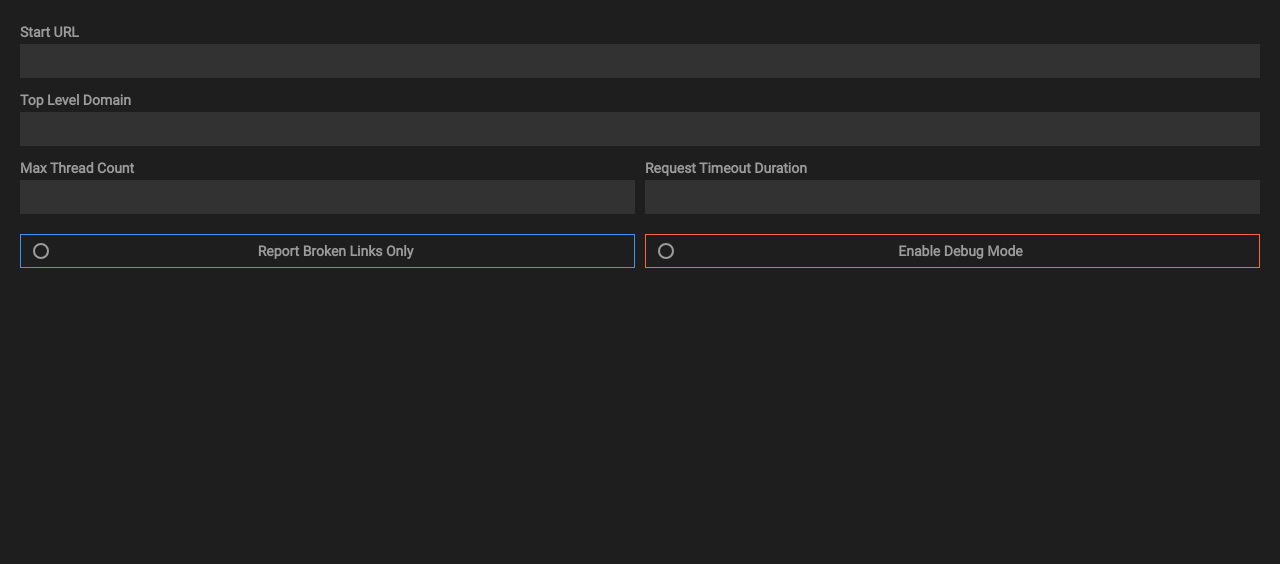
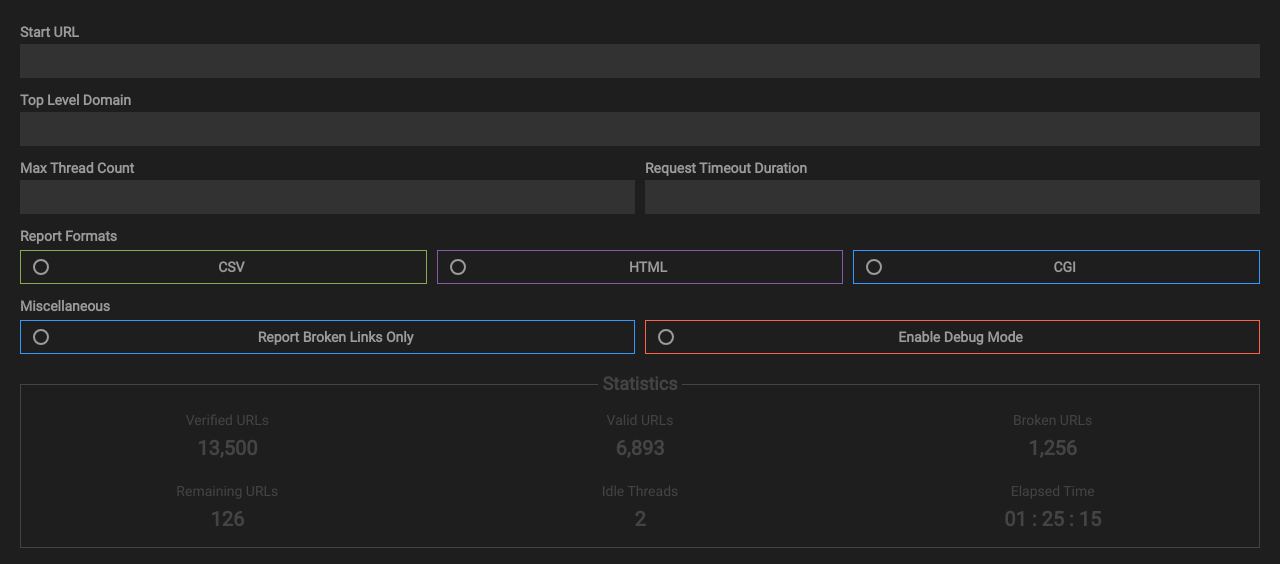
Before and after one commit to miniskylab/Helix, a plain HTML site: page Gui/www/index.html in a window 1280 px wide. Drawn offline with Linux system fonts and the light colour scheme; files whose address does not match are found by name.

Commit message:
Added the fourth draft of the GUI

```diff
--- a/Gui/www/index.html
+++ b/Gui/www/index.html
@@ -3,6 +3,7 @@
         <link href="styles/main.css" rel="stylesheet" />
         <link href="styles/button.css" rel="stylesheet" />
         <link href="styles/checkbox.css" rel="stylesheet" />
+        <link href="styles/statistics.css" rel="stylesheet" />
     </head>
     <body>
         <div class="field-group">
@@ -28,7 +29,40 @@
             </div>
         </div>
         <div class="field-group">
+            <div class="field field--one-third">
+                <div class="label">Report Formats</div>
+                <div class="checkbox checkbox--chelsea-cucumber">
+                    <input type="checkbox" />
+                    <div class="checkbox-content">
+                        <div class="checkbox__checkmark-icon"></div>
+                        <div class="checkbox__text">CSV</div>
+                    </div>
+                </div>
+            </div>
+            <div class="field field--one-third">
+                <div class="label"></div>
+                <div class="checkbox checkbox--purple">
+                    <input type="checkbox" />
+                    <div class="checkbox-content">
+                        <div class="checkbox__checkmark-icon"></div>
+                        <div class="checkbox__text">HTML</div>
+                    </div>
+                </div>
+            </div>
+            <div class="field field--one-third">
+                <div class="label"></div>
+                <div class="checkbox">
+                    <input type="checkbox" />
+                    <div class="checkbox-content">
+                        <div class="checkbox__checkmark-icon"></div>
+                        <div class="checkbox__text">CGI</div>
+                    </div>
+                </div>
+            </div>
+        </div>
+        <div class="field-group">
             <div class="field field--one-half">
+                <div class="label">Miscellaneous</div>
                 <div class="checkbox">
                     <input type="checkbox" />
                     <div class="checkbox-content">
@@ -38,11 +72,44 @@
                 </div>
             </div>
             <div class="field field--one-half">
+                <div class="label"></div>
                 <div class="checkbox checkbox--tomato">
                     <input type="checkbox" />
                     <div class="checkbox-content">
                         <div class="checkbox__checkmark-icon"></div>
                         <div class="checkbox__text">Enable Debug Mode</div>
+                    </div>
+                </div>
+            </div>
+        </div>
+        <div class="field-group">
+            <div class="field" style="opacity: 0.3">
+                <div class="statistics-label statistics-label-background">Statistics</div>
+                <div class="statistics-label">Statistics</div>
+                <div class="statistics">
+                    <div class="statistics-card">
+                        <div class="statistics-card-label">Verified URLs</div>
+                        <div class="statistics-card-value">13,500</div>
+                    </div>
+                    <div class="statistics-card">
+                        <div class="statistics-card-label">Valid URLs</div>
+                        <div class="statistics-card-value">6,893</div>
+                    </div>
+                    <div class="statistics-card">
+                        <div class="statistics-card-label">Broken URLs</div>
+                        <div class="statistics-card-value">1,256</div>
+                    </div>
+                    <div class="statistics-card">
+                        <div class="statistics-card-label">Remaining URLs</div>
+                        <div class="statistics-card-value">126</div>
+                    </div>
+                    <div class="statistics-card">
+                        <div class="statistics-card-label">Idle Threads</div>
+                        <div class="statistics-card-value">2</div>
+                    </div>
+                    <div class="statistics-card">
+                        <div class="statistics-card-label">Elapsed Time</div>
+                        <div class="statistics-card-value">01 : 25 : 15</div>
                     </div>
                 </div>
             </div>
--- a/Gui/www/styles/checkbox.css
+++ b/Gui/www/styles/checkbox.css
@@ -1,6 +1,6 @@
 .checkbox {
     position: relative;
-    margin-top: 10px;
+    margin-top: 2px;
     vertical-align: top;
     user-select: none;
     cursor: pointer;
@@ -16,9 +16,19 @@
     border: 1px solid #3399FF;
 }
 
+/* Begin: Border Color */
 .checkbox--tomato .checkbox-content {
     border-color: #FF6347;
 }
+
+.checkbox--chelsea-cucumber .checkbox-content {
+    border-color: #87AC4E;
+}
+
+.checkbox--purple .checkbox-content {
+    border-color: #8959A8;
+}
+/* End: Border Color */
 
 .checkbox input {
     position: absolute;
@@ -29,25 +39,44 @@
     cursor: pointer;
 }
 
+/* Begin: Hover */
 .checkbox:hover .checkbox-content {
     color: #FFFFFF;
     background-color: rgba(51, 153, 255, 0.1);
 }
 
 .checkbox--tomato:hover .checkbox-content {
-    color: #FFFFFF;
     background-color: rgba(255, 99, 71, 0.1);
 }
 
+.checkbox--chelsea-cucumber:hover .checkbox-content {
+    background-color: rgba(135, 172, 78, 0.1);
+}
+
+.checkbox--purple:hover .checkbox-content {
+    background-color: rgba(137, 89, 168, 0.1);
+}
+/* End: Hover */
+
+/* Begin: Highlight */
 .checkbox input:checked ~ .checkbox-content {
     color: #FFFFFF;
     background-color: #3399FF;
 }
 
 .checkbox--tomato input:checked ~ .checkbox-content {
-    color: #FFFFFF;
     background-color: #FF6347;
 }
+
+.checkbox--chelsea-cucumber input:checked ~ .checkbox-content {
+    background-color: #87AC4E;
+}
+
+.checkbox--purple input:checked ~ .checkbox-content {
+    border-color: #7D26CD;
+    background-color: #7D26CD;
+}
+/* End: Highlight */
 
 .checkbox__checkmark-icon {
     width: 12px;
--- a/Gui/www/styles/main.css
+++ b/Gui/www/styles/main.css
@@ -28,6 +28,7 @@ body {
 }
 
 .field {
+    position: relative;
     display: inline-block;
     width: 100%;
     padding: 0 5px;
@@ -37,6 +38,10 @@ body {
 
 .field--one-half {
     width: 50%;
+}
+
+.field--one-third {
+    width: calc(100% / 3);
 }
 
 .label {
--- /dev/null
+++ b/Gui/www/styles/statistics.css
@@ -0,0 +1,41 @@
+.statistics {
+    display: flex;
+    flex-wrap: wrap;
+    justify-content: space-between;
+    border: 1px solid #9B9B9B;
+    margin-top: 20px;
+    padding: 15px 0 5px 0;
+}
+
+.statistics-card {
+    display: inline-block;
+    width: calc(100% / 3);
+    margin: 8px 0;
+    text-align: center;
+}
+
+.statistics-card-label {
+    line-height: 25px;
+    font-weight: normal;
+}
+
+.statistics-card-value {
+    line-height: 30px;
+    font-size: 20px;
+}
+
+.statistics-label {
+    position: absolute;
+    width: fit-content;
+    line-height: 24px;
+    font-size: 18px;
+    top: 8px; left: 0; right: 0;
+    margin: 0 auto;
+    padding: 0 5px;
+    background-color: #1E1E1E;
+}
+
+.statistics-label-background {
+    color: transparent;
+    opacity: 1;
+}
```
Also changed, not shown: 1 other file.
